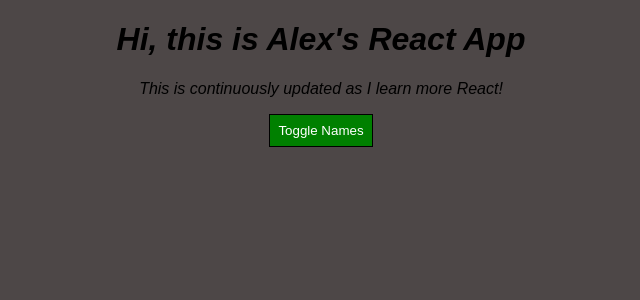
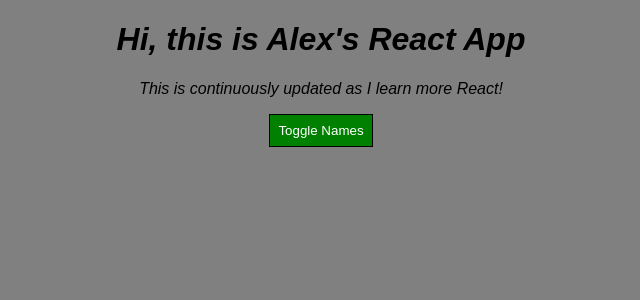
Before and after one commit to Borsbach/udemy-react-complete-guide, a React (Create React App) app: page / in a window 1280 px wide. Shown: the top 300 px of the page, without its empty margins (319-959 px from the left). Built offline with nearby package versions, Linux system fonts and the light colour scheme.

Commit message:
errorboundary example

```diff
--- a/src/App.css
+++ b/src/App.css
@@ -10,3 +10,7 @@
 .bold {
   font-weight: bold;
 }
+
+body {
+  background-color: gray;
+}
--- a/src/App.js
+++ b/src/App.js
@@ -1,7 +1,22 @@
 import React, { Component } from "react";
+import Person from "./Person/Person";
+import styled from "styled-components";
+import ErrorBoundary from './ErrorBoundary/ErrorBoundary'
 import "./App.css";
-import Person from "./Person/Person";
-import Radium, { StyleRoot } from "radium"
+
+const StyledButton = styled.button`
+  background-color: ${props => (props.alt ? "red" : "green")};
+  color: white;
+  font: inherent;
+  border: 1px solid black;
+  padding: 8px;
+  cursor: pointer;
+
+  &:hover {
+    background-color: ${props => (props.alt ? "salmon" : "lightgreen")};
+    color: black;
+  }
+`;
 
 class App extends Component {
   state = {
@@ -43,19 +58,6 @@ class App extends Component {
   };
 
   render() {
-    const style = {
-      backgroundColor: "green",
-      color: "white",
-      font: "inherent",
-      border: "1px solid black",
-      padding: "8px",
-      cursor: "pointer",
-      ':hover': {
-        backgroundColor: 'lightgreen',
-        color: 'black'
-      }
-    };
-
     let persons = null;
 
     if (this.state.showPersons) {
@@ -63,22 +65,23 @@ class App extends Component {
         <div>
           {this.state.persons.map((person, index) => {
             return (
+            <ErrorBoundary key={person.id}>
               <Person
                 click={() => this.deletePersonHandler(index)}
                 changed={event => this.nameChangedHandler(event, person.id)}
-                key={person.id}
                 name={person.name}
                 age={person.age}
               />
+            </ErrorBoundary>
             );
           })}
         </div>
       );
-      style.backgroundColor = "red";
-      style[':hover'] = {
-        backgroundColor: 'salmon',
-        color: 'black'
-      }
+      // style.backgroundColor = "red";
+      // style[':hover'] = {
+      //   backgroundColor: 'salmon',
+      //   color: 'black'
+      // }
     }
 
     // let classes = ['red', 'bold'].join(' ')
@@ -91,20 +94,21 @@ class App extends Component {
     }
 
     return (
-      <StyleRoot>
       <div className="App">
         <h1>Hi, this is Alex's React App</h1>
         <p className={classes.join(" ")}>
           This is continuously updated as I learn more React!
         </p>
-          <button style={style} onClick={this.togglePersonHandler}>
+        <StyledButton
+          alt={this.state.showPersons}
+          onClick={this.togglePersonHandler}
+        >
           Toggle Names
-          </button>
+        </StyledButton>
         {persons}
       </div>
-      </StyleRoot>
     );
   }
 }
 
-export default Radium(App);
+export default App;
--- /dev/null
+++ b/src/ErrorBoundary/ErrorBoundary.js
@@ -0,0 +1,22 @@
+import React, { Component } from "react";
+
+class ErrorBoundary extends Component {
+  state = {
+    hasError: false,
+    errorMessage: " "
+  };
+
+  componentDidCatch = (error, info) => {
+    this.setState({ hasError: true, errorMessage: error });
+  };
+
+  render() {
+    if (this.state.hasError) {
+      return <h1>{this.state.errorMessage}</h1>;
+    } else {
+      return this.props.children;
+    }
+  }
+}
+
+export default ErrorBoundary;
--- a/src/Person/Person.css
+++ b/src/Person/Person.css
@@ -1,8 +1,8 @@
 body {
-  background-color: rgba(63, 57, 57, 0.924);
+  background-color: gray;
 }
 
-.Person {
+/* .Person {
   width: 30%;
   margin: 16px auto;
   border: 1px solid;
@@ -11,3 +11,9 @@ body {
   text-align: center;
   background-color: gainsboro;
 }
+
+@media (min-width: 500px) {
+  .Person {
+    width: 450px;
+  }
+} */
--- a/src/Person/Person.js
+++ b/src/Person/Person.js
@@ -1,23 +1,39 @@
 import React from "react";
-import Radium from 'radium'
+import styled from 'styled-components'
 import "./Person.css";
 
+// using tagged template literal ``
+
+const StyledDiv = styled.div`
+  width: 60%;
+  margin: 16px auto;
+  border: 1px solid;
+  box-shadow: 0 2px 3px #ccc;
+  padding: 16px;
+  text-align: center;
+  background-color: gainsboro;
+
+  @media (min-width: 500px) {
+    width: 450px;
+  }`
+
 const person = props => {
-  const style = {
-    '@media (min-width: 500px' : {
-      width: '450px'
-    }
+  const rnd = Math.random();
+
+  if (rnd > 0.7) {
+    throw new Error('Something went wrong')
   }
 
   return (
-    <div className="Person" style={style}>
+    // <div className="Person" style={style}>
+    <StyledDiv>
       <p onClick={props.click}>
         I'm {props.name} and I'm {props.age} years old.
       </p>
       <p>{props.children}</p>
       <input type="text" onChange={props.changed} value={props.name} />
-    </div>
+    </StyledDiv>
   );
 };
 
-export default Radium(person);
+export default person;
```
Lines whose indentation alone changed are shown as unchanged.
